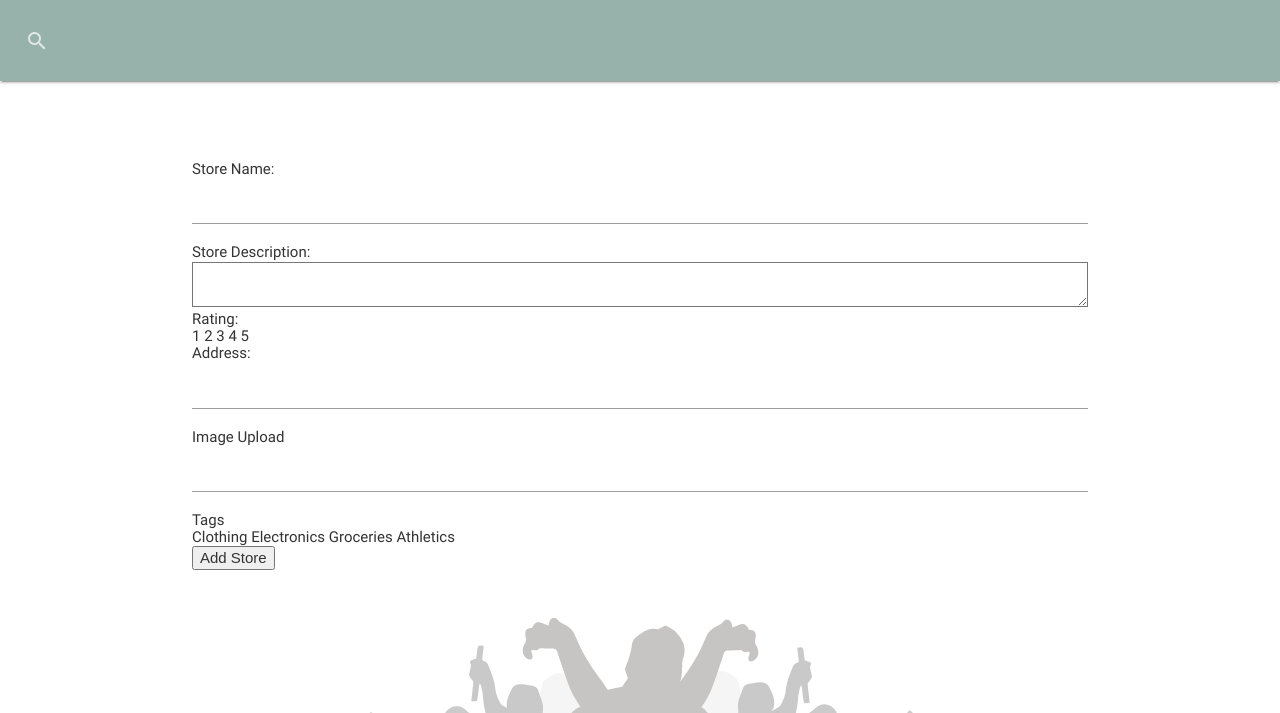
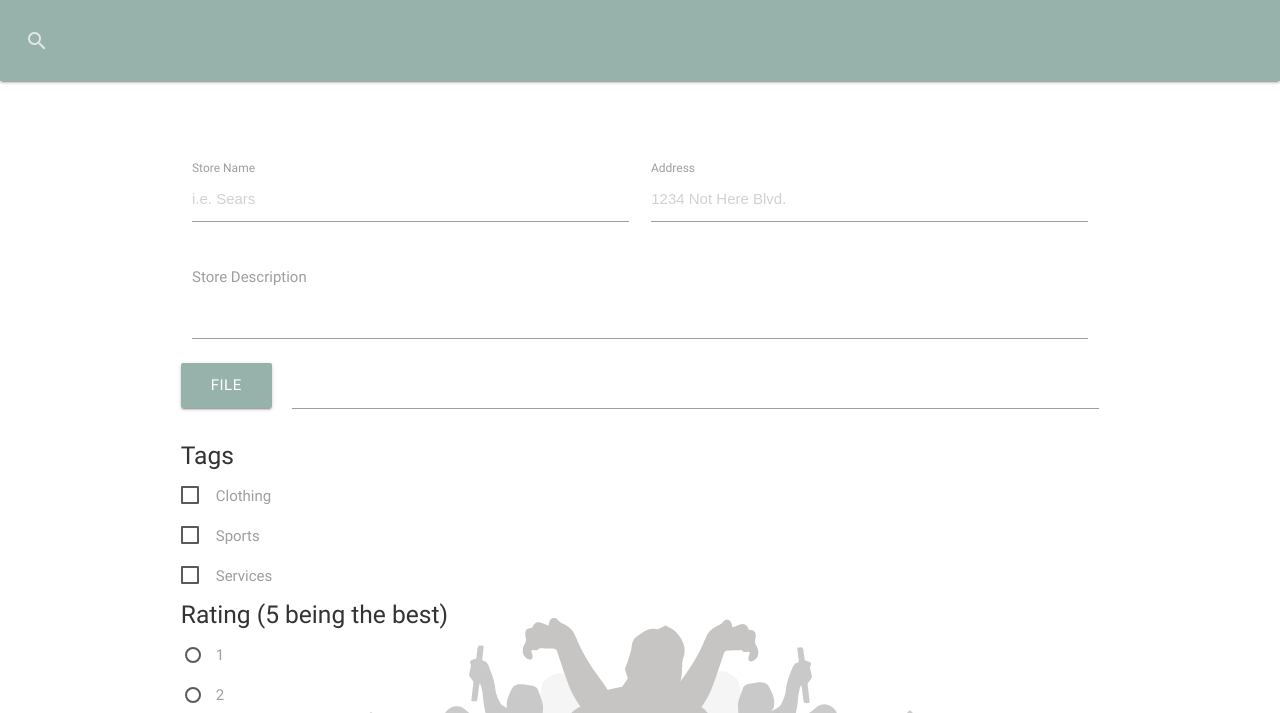
Before and after one commit to wproctor23/iamdownforaname, a website: page app/addStore.html in a window 1280 px wide. Shown: the part 87-800 px from the top of the page. Drawn offline with nearby package versions, Linux system fonts and the light colour scheme.

Commit message:
my finished changes

```diff
--- a/app/addStore.html
+++ b/app/addStore.html
@@ -37,32 +37,78 @@
           </form>
         </div>
       </nav>
+      <!-- End of Header and Search Bar ^^^ -->
       <div class="background">
-        <div class="container add-store-form">
-          <form action="">
-            Store Name:<br>
-            <input type="text" name="storeName"><br>
-            Store Description:<br>
-            <textarea type="text" name="description" rows="10" cols="30">
-            </textarea><br>
-            Rating:<br>
-            <input type="radio">1
-            <input type="radio">2
-            <input type="radio">3
-            <input type="radio">4
-            <input type="radio">5<br>
-            Address:<br>
-            <input type="text" name="address"><br>
-            Image Upload<br>
-            <input type="text" name="imgUpload"><br>
-            Tags<br>
-            <input type="checkbox" name="tag1" value="clothing"> Clothing
-            <input type="checkbox" name="tag2" value="electronics"> Electronics
-            <input type="checkbox" name="tag3" value="groceries"> Groceries
-            <input type="checkbox" name="tag4" value="athletic"> Athletics<br>
-            <input type="button" value="Add Store">
-          </form>
-      </div>
+        <div class="container">
+          <div class="row">
+            <div class="input-field col s12 m6">
+              <input placeholder="i.e. Sears" id="first_name" type="text" class="validate">
+              <label class="active" for="first_name">Store Name</label>
+            </div>
+            <div class="input-field col s12 m6">
+              <input placeholder="1234 Not Here Blvd." id="first_name" type="text" class="validate">
+              <label class="active" for="first_name">Address</label>
+            </div>
+            <div class="input-field col s12 m12">
+              <textarea id="textarea1" class="materialize-textarea"></textarea>
+              <label for="textarea1">Store Description</label>
+            </div>
+             <form action="#">
+              <div class="file-field input-field">
+                <div class="btn">
+                  <span>File</span>
+                  <input type="file">
+                </div>
+                <div class="file-path-wrapper">
+                  <input class="file-path validate" type="text">
+                </div>
+              </div>
+            </form>
+            <form action="#">
+              <h5>Tags</h5>
+              <p>
+                <input type="checkbox" id="test5" />
+                <label for="test5">Clothing</label>
+              </p>
+            </form>
+            <form action="#">
+              <p>
+                <input type="checkbox" id="test5" />
+                <label for="test5">Sports</label>
+              </p>
+              </form>
+              <form action="#">
+              <p>
+                <input type="checkbox" id="test5" />
+                <label for="test5">Services</label>
+              </p>
+            </form>
+            <form action="#">
+              <h5>Rating (5 being the best)</h5>
+              <p>
+                <input name="group1" type="radio" id="test1" />
+                <label for="test1">1</label>
+              </p>
+              <p>
+                <input name="group1" type="radio" id="test2" />
+                <label for="test2">2</label>
+              </p>
+              <p>
+                <input class="with-gap" name="group1" type="radio" id="test3"  />
+                <label for="test3">3</label>
+              </p>
+              <p>
+                <input name="group1" type="radio" id="test4" disabled="disabled" />
+                <label for="test4">4</label>
+              </p>
+              <p>
+                <input name="group1" type="radio" id="test4" disabled="disabled" />
+                <label for="test4">5</label>
+              </p>
+            </form>
+            <a class="waves-effect waves-light btn">Finish Adding</a>
+          </div>
+        </div>
       </div>
   </body>
 </html>
```
Also changed, not shown: app/index.html (+1 -1 lines), app/reset.html (+7 -4 lines), app/stores.html (+18 -18 lines).
